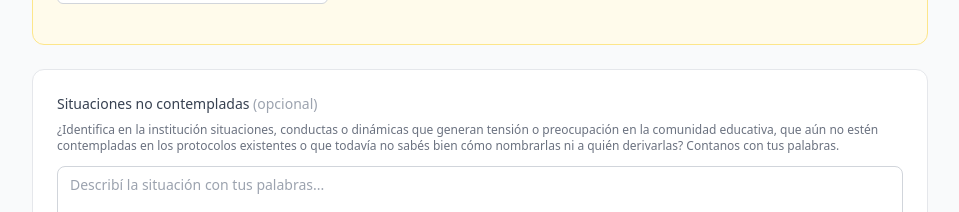
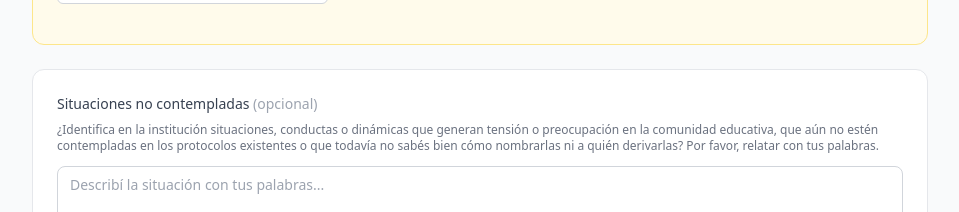
Before and after one commit to JeronimoCortez/formularios-relevamiento-dae, a Next.js app: page /adultos-form in a window 1280 px wide. Shown: the part 1920-2132 px from the top of the page, without its empty margins (160-1119 px from the left). Built offline with nearby package versions, Linux system fonts and the light colour scheme.

Commit message:
Cambio en titulo de pregunta abierta

```diff
--- a/app/adultos-form/page.tsx
+++ b/app/adultos-form/page.tsx
@@ -115,7 +115,7 @@ export default function FormularioAdultos() {
                 dinámicas que generan tensión o preocupación en la comunidad
                 educativa, que aún no estén contempladas en los protocolos
                 existentes o que todavía no sabés bien cómo nombrarlas ni a
-                quién derivarlas? Contanos con tus palabras.
+                quién derivarlas? Por favor, relatar con tus palabras.
               </p>
               <textarea
                 {...methods.register("situacionesNoContempladas")}
--- a/app/primaria-form/page.tsx
+++ b/app/primaria-form/page.tsx
@@ -111,7 +111,7 @@ export default function FormularioPrimaria() {
                 dinámicas que generan tensión o preocupación en la
                 comunidad educativa, que aún no estén contempladas en los
                 protocolos existentes o que todavía no sabés bien cómo
-                nombrarlas ni a quién derivarlas? Contanos con tus palabras.
+                nombrarlas ni a quién derivarlas? Por favor, relatar con tus palabras.
               </p>
               <textarea
                 {...methods.register("situacionesNoContempladas")}
--- a/app/secundaria-form/page.tsx
+++ b/app/secundaria-form/page.tsx
@@ -113,7 +113,7 @@ export default function FormularioSecundaria() {
                 dinámicas que generan tensión o preocupación en la
                 comunidad educativa, que aún no estén contempladas en los
                 protocolos existentes o que todavía no sabés bien cómo
-                nombrarlas ni a quién derivarlas? Contanos con tus palabras.
+                nombrarlas ni a quién derivarlas? Por favor, relatar con tus palabras.
               </p>
               <textarea
                 {...methods.register("situacionesNoContempladas")}
```
